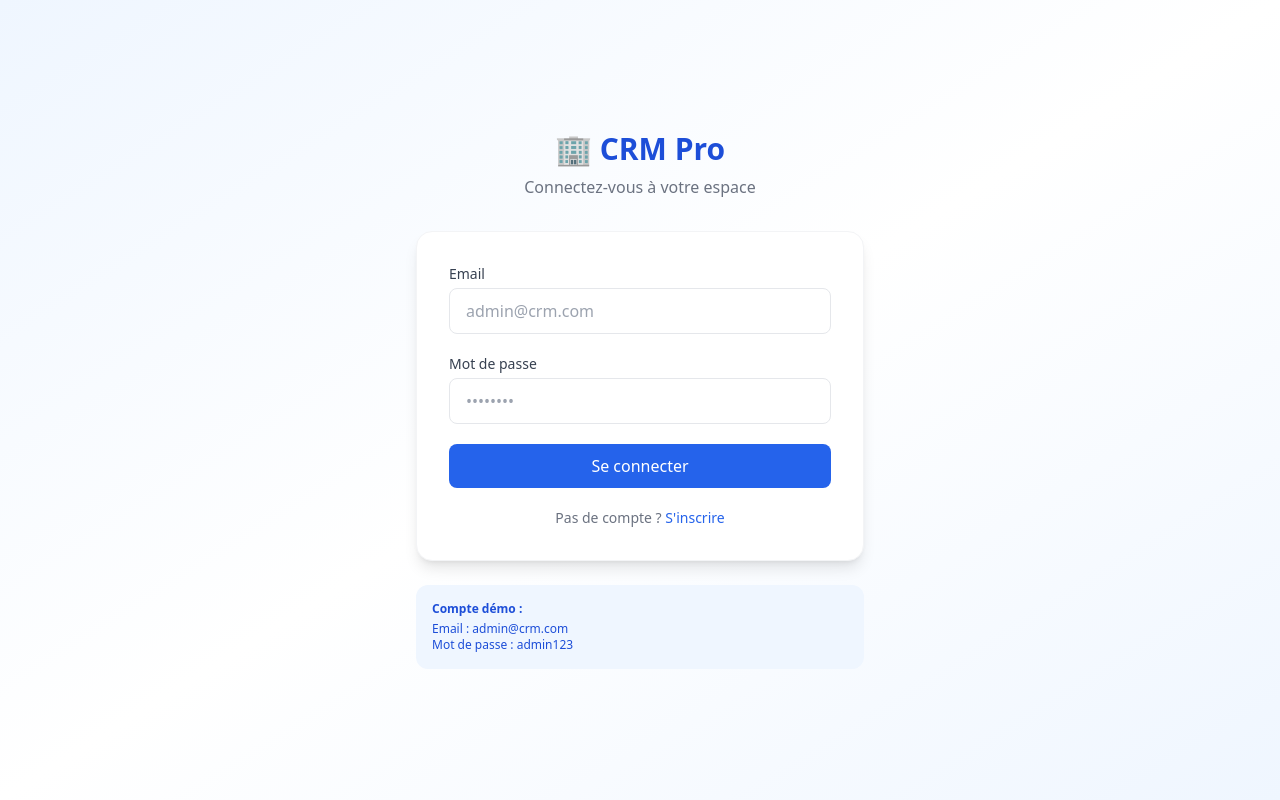
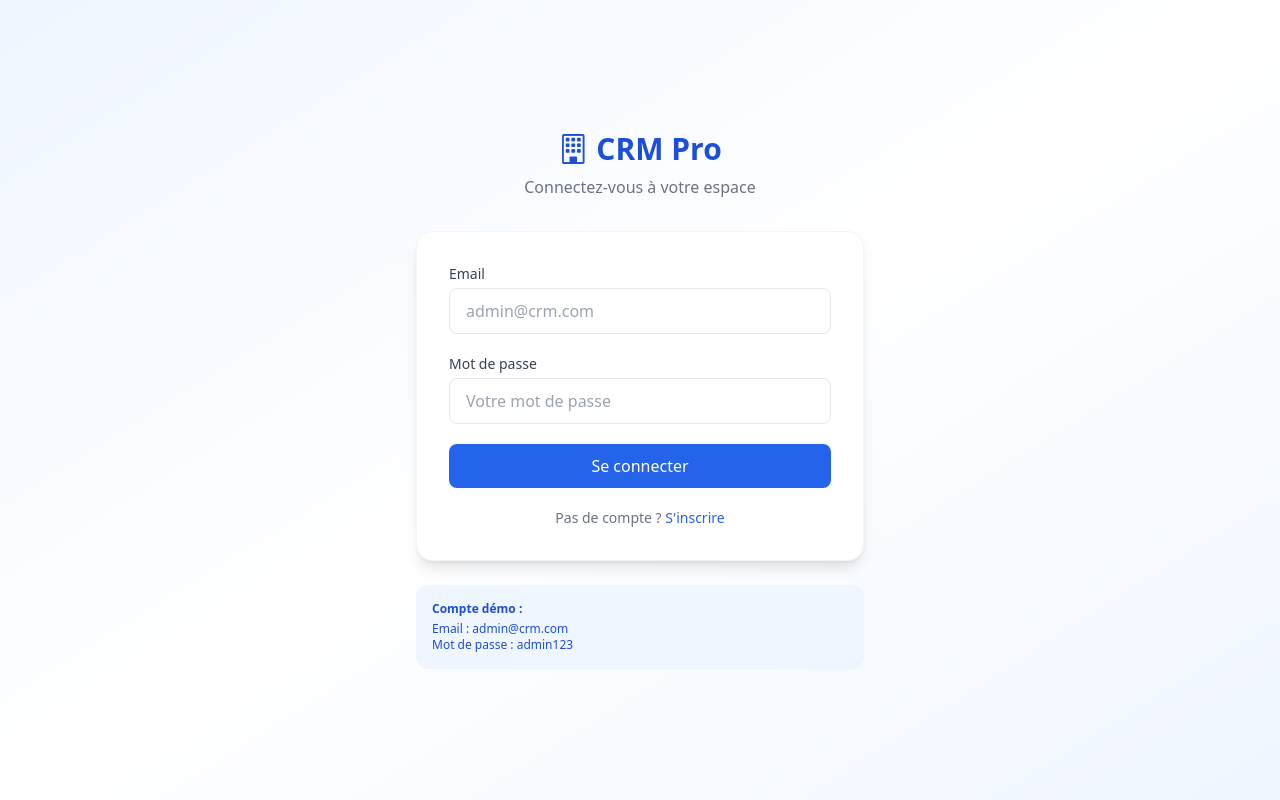
Before and after one commit to Iceeva/CRM, a React (Create React App) app in the folder frontend/: page /login in a window 1280 px wide. Built offline with nearby package versions, Linux system fonts and the light colour scheme; no server answers.

Commit message:
feat(frontend): icones Bootstrap sur les pages de connexion et d'inscription

```diff
--- a/frontend/src/pages/Login.jsx
+++ b/frontend/src/pages/Login.jsx
@@ -5,6 +5,7 @@ import { useState, useContext } from "react";
 import { Link, useNavigate } from "react-router-dom";
 import { AuthContext } from "../context/AuthContext";
 import toast from "react-hot-toast";
+import Icon, { InteractionIcon } from "../components/Icon";
 
 export default function Login() {
   const { login } = useContext(AuthContext);
@@ -31,7 +32,7 @@ export default function Login() {
     <div className="min-h-screen flex items-center justify-center bg-gradient-to-br from-primary-50 via-white to-blue-50 px-4">
       <div className="w-full max-w-md">
         <div className="text-center mb-8">
-          <h1 className="text-3xl font-bold text-primary-700">🏢 CRM Pro</h1>
+          <h1 className="text-3xl font-bold text-primary-700"><Icon name="building" className="mr-2" />CRM Pro</h1>
           <p className="text-gray-500 mt-2">Connectez-vous à votre espace</p>
         </div>
 
@@ -58,7 +59,7 @@ export default function Login() {
               value={password}
               onChange={(e) => setPassword(e.target.value)}
               className="w-full px-4 py-2.5 border border-gray-200 rounded-lg focus:ring-2 focus:ring-primary-500 focus:border-transparent outline-none transition"
-              placeholder="••••••••"
+              placeholder="Votre mot de passe"
             />
           </div>
           <button
--- a/frontend/src/pages/Register.jsx
+++ b/frontend/src/pages/Register.jsx
@@ -5,6 +5,7 @@ import { useState, useContext } from "react";
 import { Link, useNavigate } from "react-router-dom";
 import { AuthContext } from "../context/AuthContext";
 import toast from "react-hot-toast";
+import Icon, { InteractionIcon } from "../components/Icon";
 
 export default function Register() {
   const { register } = useContext(AuthContext);
@@ -36,7 +37,7 @@ export default function Register() {
     <div className="min-h-screen flex items-center justify-center bg-gradient-to-br from-primary-50 via-white to-blue-50 px-4">
       <div className="w-full max-w-md">
         <div className="text-center mb-8">
-          <h1 className="text-3xl font-bold text-primary-700">🏢 CRM Pro</h1>
+          <h1 className="text-3xl font-bold text-primary-700"><Icon name="building" className="mr-2" />CRM Pro</h1>
           <p className="text-gray-500 mt-2">Créer un nouveau compte</p>
         </div>
 
```
